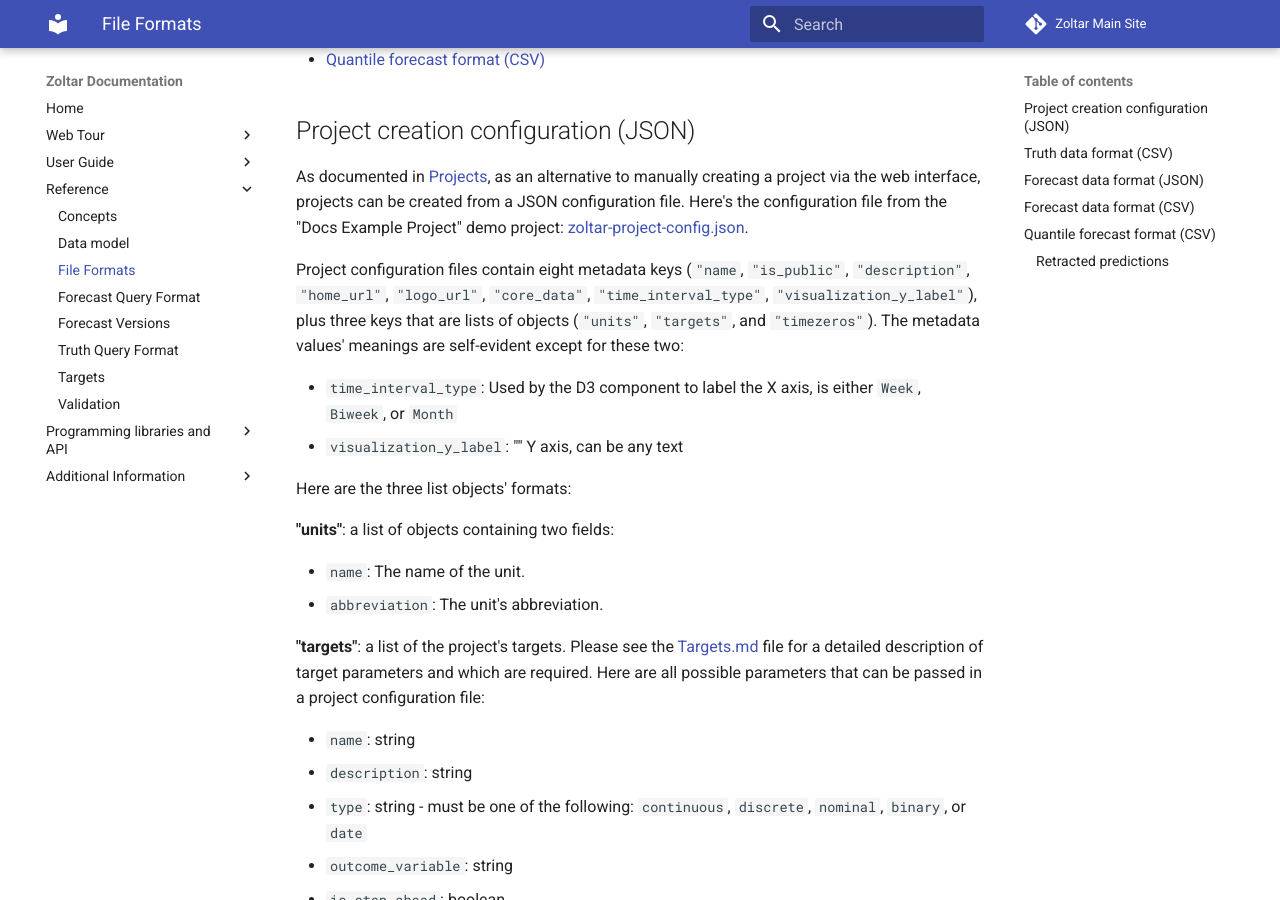
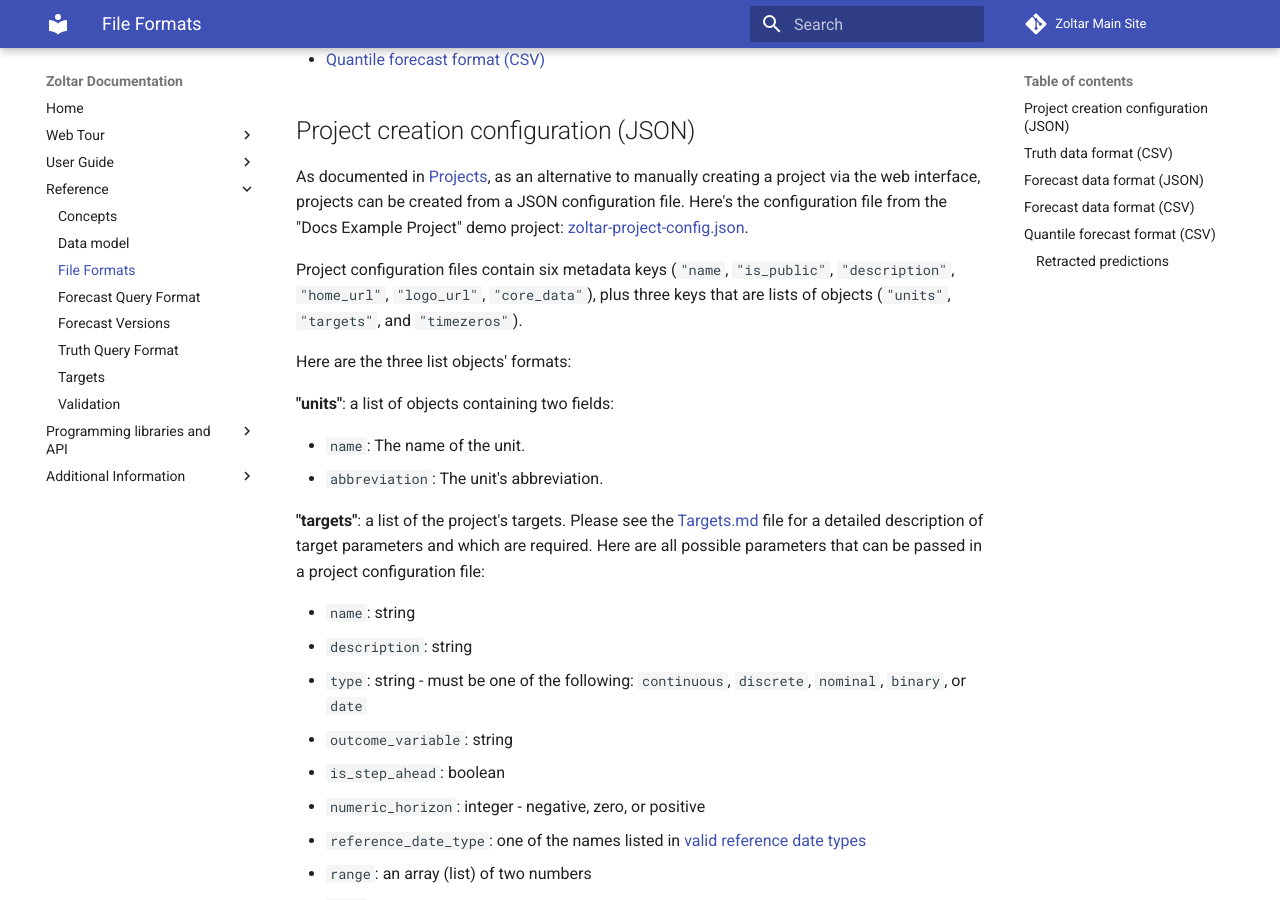
Before and after one commit to reichlab/docs.zoltardata, an MkDocs documentation site: the page built from docs/FileFormats.md, in a window 1280 px wide and 900 px high, scrolled down 334 px. Built offline with MkDocs 1.6.1 and Material for MkDocs 9.7.7, drawn with Linux system fonts in a browser that asks for light colours.

Commit message:
[Evaluate removal of Project.time_interval_type and Project.visualization_y_label fields]

```diff
--- a/docs/FileFormats.md
+++ b/docs/FileFormats.md
@@ -13,10 +13,7 @@ Zoltar uses a number of formats for representing truth data, forecast data, conf
 
 As documented in [Projects](Projects.md#to-create-a-project-via-a-configuration-file), as an alternative to manually creating a project via the web interface, projects can be created from a JSON configuration file. Here's the configuration file from the "Docs Example Project" demo project: [zoltar-project-config.json](https://github.com/reichlab/docs.zoltardata/blob/master/docs/zoltar-project-config.json).
 
-Project configuration files contain eight metadata keys (`"name`, `"is_public"`, `"description"`, `"home_url"`, `"logo_url"`, `"core_data"`, `"time_interval_type"`, `"visualization_y_label"`), plus three keys that are lists of objects (`"units"`, `"targets"`, and `"timezeros"`). The metadata values' meanings are self-evident except for these two:
-
-- `time_interval_type`: Used by the D3 component to label the X axis, is either `Week`, `Biweek`, or `Month`
-- `visualization_y_label`: "" Y axis, can be any text
+Project configuration files contain six metadata keys (`"name`, `"is_public"`, `"description"`, `"home_url"`, `"logo_url"`, `"core_data"`), plus three keys that are lists of objects (`"units"`, `"targets"`, and `"timezeros"`).
 
 
 Here are the three list objects' formats:
--- a/docs/zoltar-project-config.json
+++ b/docs/zoltar-project-config.json
@@ -5,8 +5,6 @@
   "home_url": "https://reichlab.io",
   "logo_url": "http://reichlab.io/assets/images/logo/nav-logo.png",
   "core_data": "",
-  "time_interval_type": "Week",
-  "visualization_y_label": "the scale for your variable of interest",
   "units": [
     {"name": "location1"},
     {"name": "location2"},
```
